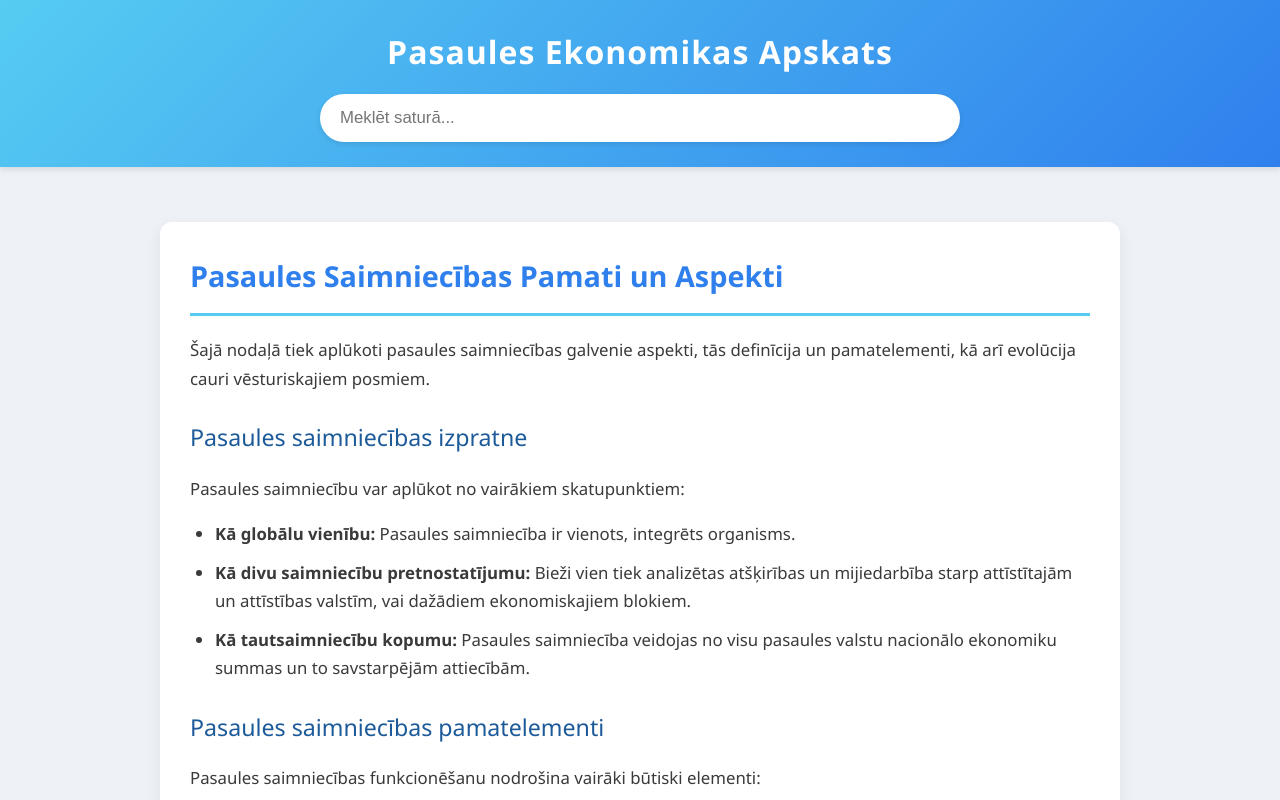
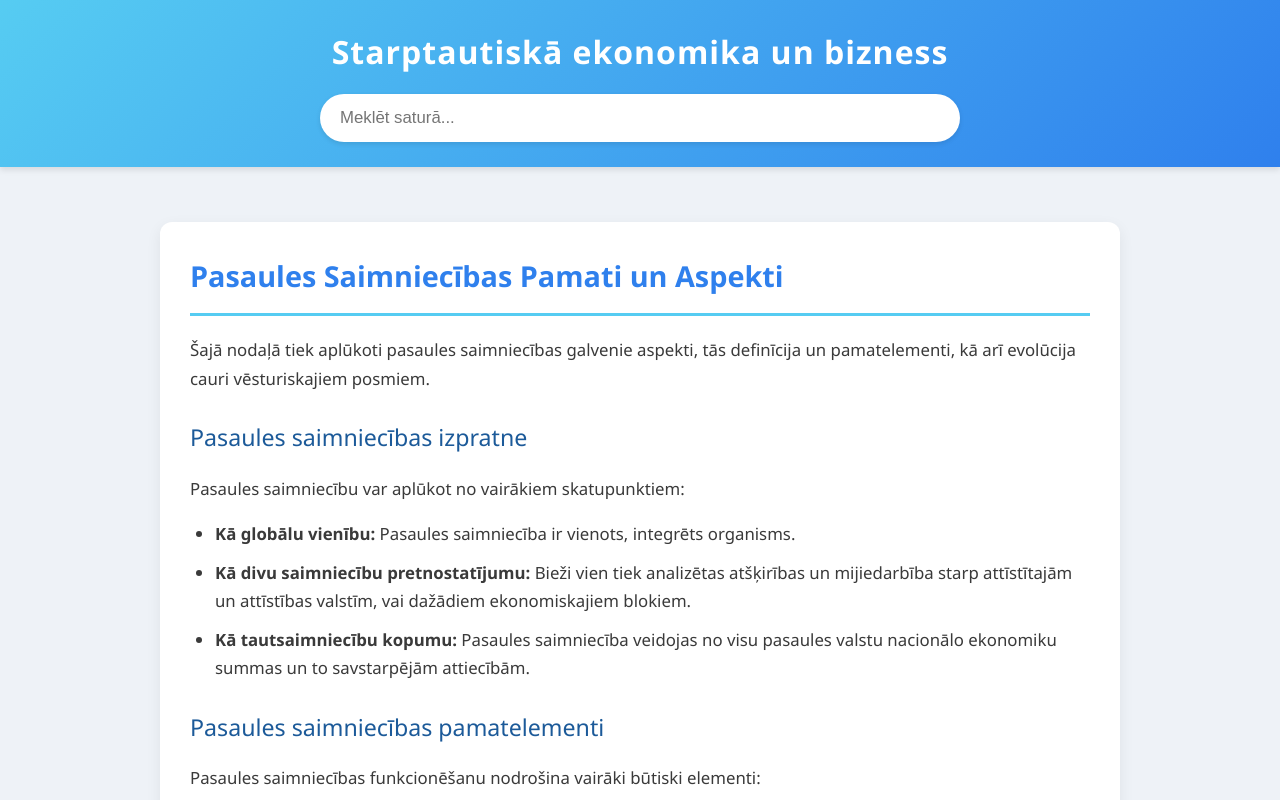
Before and after one commit to WildTommy/macamieskopa, a plain HTML site: page index.html in a window 1280 px wide. Shown: the top 800 px of the page. Drawn offline with nearby package versions, Linux system fonts and the light colour scheme.

Commit message:
Update index.html
title

```diff
--- a/index.html
+++ b/index.html
@@ -3,7 +3,7 @@
 <head>
     <meta charset="UTF-8">
     <meta name="viewport" content="width=device-width, initial-scale=1.0">
-    <title>Pasaules Ekonomikas Apskats</title>
+    <title>Vai ir stresiņš par SEB eksāmenu?</title>
     <script src="https://cdn.jsdelivr.net/npm/chart.js"></script>
     <style>
         body {
@@ -211,7 +211,7 @@
 <body>
 
     <header>
-        <h1>Pasaules Ekonomikas Apskats</h1>
+        <h1>Starptautiskā ekonomika un bizness</h1>
         <input type="text" id="search-input" placeholder="Meklēt saturā...">
     </header>
 
```
